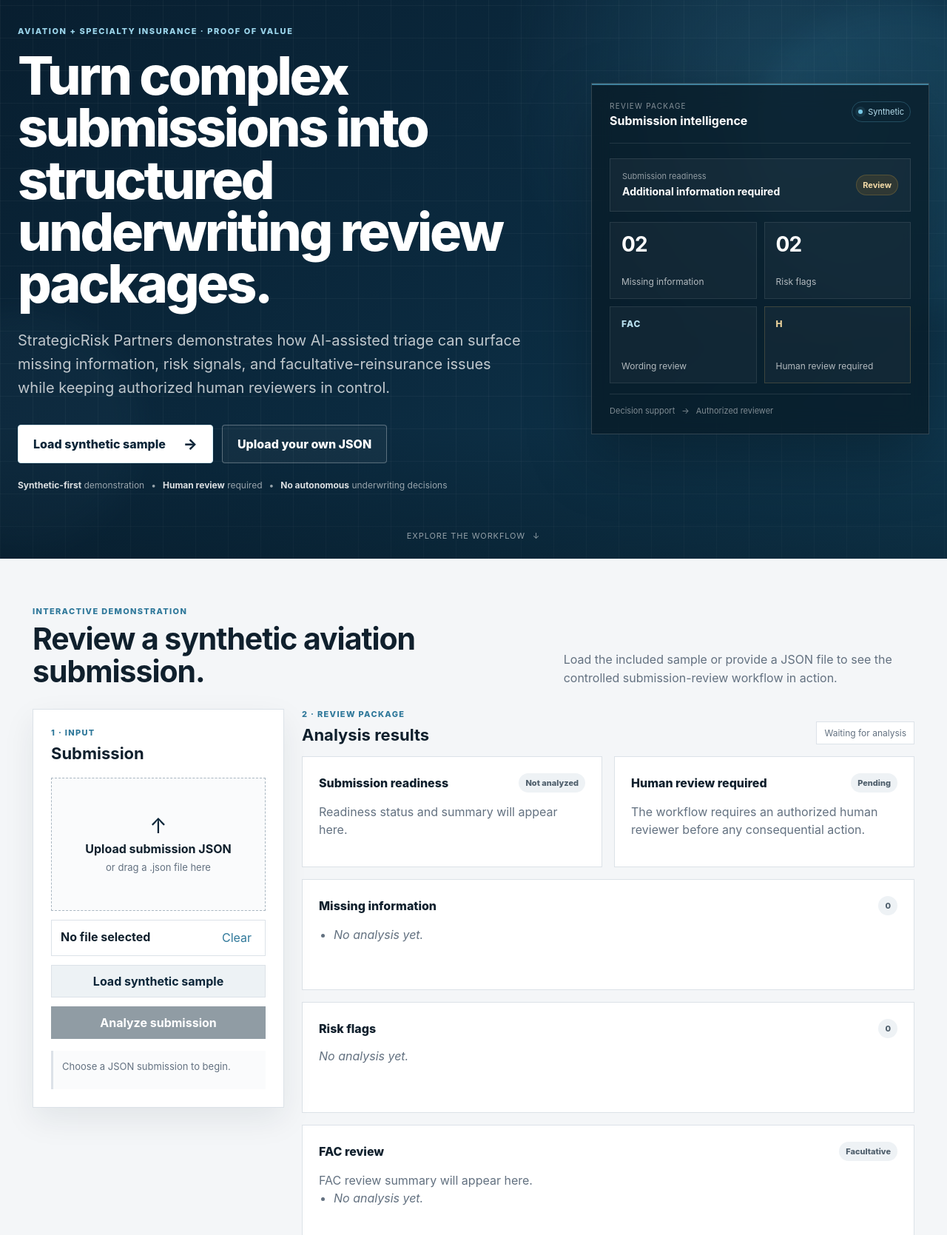
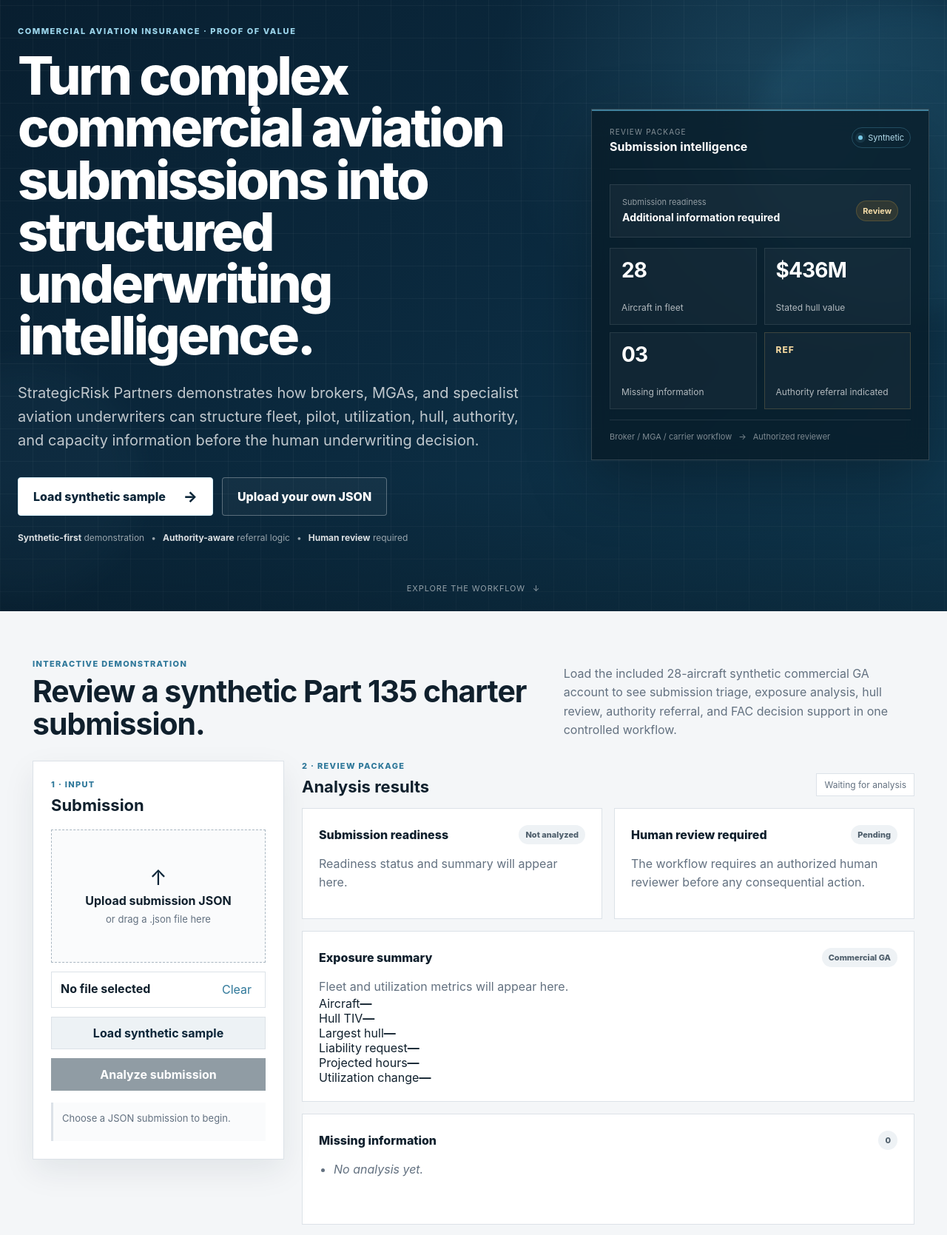
Before and after one commit to JJennings728/ZipSmart360, a plain HTML site: page aviation-ai-workflow/web/index.html in a window 1280 px wide. Shown: the part 110-1779 px from the top of the page at 74% size. Drawn offline with Linux system fonts and the light colour scheme.

Commit message:
Reposition demo for commercial GA underwriting intelligence

```diff
--- a/aviation-ai-workflow/web/index.html
+++ b/aviation-ai-workflow/web/index.html
@@ -3,8 +3,8 @@
 <head>
   <meta charset="utf-8">
   <meta name="viewport" content="width=device-width, initial-scale=1">
-  <title>StrategicRisk Partners | Aviation AI Workflow Demo</title>
-  <meta name="description" content="A StrategicRisk Partners proof-of-value demonstration for AI-assisted aviation and specialty-insurance submission review.">
+  <title>StrategicRisk Partners | Commercial Aviation Underwriting Intelligence</title>
+  <meta name="description" content="A StrategicRisk Partners proof-of-value demonstration for AI-assisted commercial aviation submission, hull, authority, and facultative review.">
   <link rel="stylesheet" href="/styles.css">
 </head>
 <body>
@@ -13,7 +13,7 @@
       <div class="brand-mark" aria-hidden="true">SR</div>
       <div>
         <div class="brand-name">StrategicRisk Partners</div>
-        <div class="brand-subtitle">Aviation &amp; Specialty Insurance</div>
+        <div class="brand-subtitle">Commercial Aviation Underwriting Intelligence</div>
       </div>
     </a>
     <span class="demo-badge">AI workflow demonstration</span>
@@ -26,9 +26,9 @@
 
       <div class="landing-inner">
         <div class="landing-copy">
-          <p class="landing-eyebrow">Aviation + Specialty Insurance · Proof of Value</p>
-          <h1 id="landingTitle">Turn complex submissions into structured underwriting review packages.</h1>
-          <p class="landing-value">StrategicRisk Partners demonstrates how AI-assisted triage can surface missing information, risk signals, and facultative-reinsurance issues while keeping authorized human reviewers in control.</p>
+          <p class="landing-eyebrow">Commercial Aviation Insurance · Proof of Value</p>
+          <h1 id="landingTitle">Turn complex commercial aviation submissions into structured underwriting intelligence.</h1>
+          <p class="landing-value">StrategicRisk Partners demonstrates how brokers, MGAs, and specialist aviation underwriters can structure fleet, pilot, utilization, hull, authority, and capacity information before the human underwriting decision.</p>
 
           <div class="landing-actions">
             <button class="landing-primary" id="landingSampleButton" type="button">
@@ -41,9 +41,9 @@
           <div class="landing-trust">
             <span><strong>Synthetic-first</strong> demonstration</span>
             <span aria-hidden="true">•</span>
+            <span><strong>Authority-aware</strong> referral logic</span>
+            <span aria-hidden="true">•</span>
             <span><strong>Human review</strong> required</span>
-            <span aria-hidden="true">•</span>
-            <span><strong>No autonomous</strong> underwriting decisions</span>
           </div>
         </div>
 
@@ -66,25 +66,25 @@
 
           <div class="preview-grid">
             <div class="preview-tile">
-              <span class="preview-number">02</span>
+              <span class="preview-number">28</span>
+              <span>Aircraft in fleet</span>
+            </div>
+            <div class="preview-tile">
+              <span class="preview-number">$436M</span>
+              <span>Stated hull value</span>
+            </div>
+            <div class="preview-tile">
+              <span class="preview-number">03</span>
               <span>Missing information</span>
             </div>
-            <div class="preview-tile">
-              <span class="preview-number">02</span>
-              <span>Risk flags</span>
-            </div>
-            <div class="preview-tile">
-              <span class="preview-icon">FAC</span>
-              <span>Wording review</span>
-            </div>
             <div class="preview-tile preview-human">
-              <span class="preview-icon">H</span>
-              <span>Human review required</span>
+              <span class="preview-icon">REF</span>
+              <span>Authority referral indicated</span>
             </div>
           </div>
 
           <div class="preview-footer">
-            <span>Decision support</span>
+            <span>Broker / MGA / carrier workflow</span>
             <span>→</span>
             <span>Authorized reviewer</span>
           </div>
@@ -101,9 +101,9 @@
       <div class="demo-intro">
         <div>
           <p class="eyebrow">Interactive demonstration</p>
-          <h2>Review a synthetic aviation submission.</h2>
+          <h2>Review a synthetic Part 135 charter submission.</h2>
         </div>
-        <p>Load the included sample or provide a JSON file to see the controlled submission-review workflow in action.</p>
+        <p>Load the included 28-aircraft synthetic commercial GA account to see submission triage, exposure analysis, hull review, authority referral, and FAC decision support in one controlled workflow.</p>
       </div>
 
       <section class="workspace">
@@ -161,6 +161,19 @@
             </article>
 
             <article class="card result-card span-two">
+              <div class="card-heading"><span>Exposure summary</span><span class="label">Commercial GA</span></div>
+              <p id="exposureSummary" class="muted">Fleet and utilization metrics will appear here.</p>
+              <div class="metric-grid">
+                <div class="metric"><span>Aircraft</span><strong id="metricAircraft">—</strong></div>
+                <div class="metric"><span>Hull TIV</span><strong id="metricHullTiv">—</strong></div>
+                <div class="metric"><span>Largest hull</span><strong id="metricLargestHull">—</strong></div>
+                <div class="metric"><span>Liability request</span><strong id="metricLiability">—</strong></div>
+                <div class="metric"><span>Projected hours</span><strong id="metricHours">—</strong></div>
+                <div class="metric"><span>Utilization change</span><strong id="metricUtilization">—</strong></div>
+              </div>
+            </article>
+
+            <article class="card result-card span-two">
               <div class="card-heading"><span>Missing information</span><span class="count" id="missingCount">0</span></div>
               <ul class="result-list" id="missingList"><li class="placeholder">No analysis yet.</li></ul>
             </article>
@@ -168,6 +181,19 @@
             <article class="card result-card span-two">
               <div class="card-heading"><span>Risk flags</span><span class="count" id="riskCount">0</span></div>
               <div class="risk-list" id="riskList"><p class="placeholder">No analysis yet.</p></div>
+            </article>
+
+            <article class="card result-card span-two">
+              <div class="card-heading"><span>Hull &amp; asset analysis</span><span class="status-pill neutral" id="hullStatus">Not analyzed</span></div>
+              <p id="hullSummary" class="muted">Hull concentration and valuation observations will appear here.</p>
+              <ul class="result-list compact" id="hullIssues"><li class="placeholder">No analysis yet.</li></ul>
+            </article>
+
+            <article class="card result-card span-two">
+              <div class="card-heading"><span>Delegated authority &amp; referral</span><span class="status-pill neutral" id="authorityStatus">Not analyzed</span></div>
+              <p id="authoritySummary" class="muted">Illustrative authority and referral review will appear here.</p>
+              <ul class="result-list compact" id="authorityReasons"><li class="placeholder">No analysis yet.</li></ul>
+              <p id="authorityDisclaimer" class="microcopy"></p>
             </article>
 
             <article class="card result-card span-two">
```
